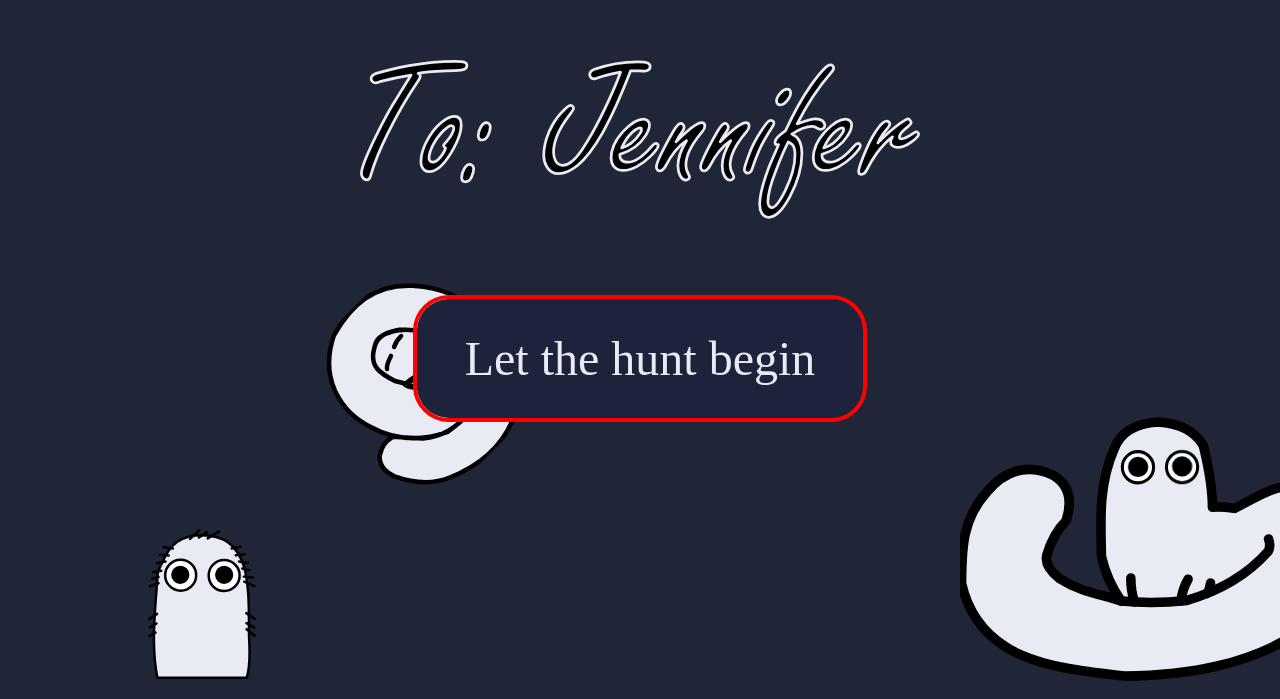
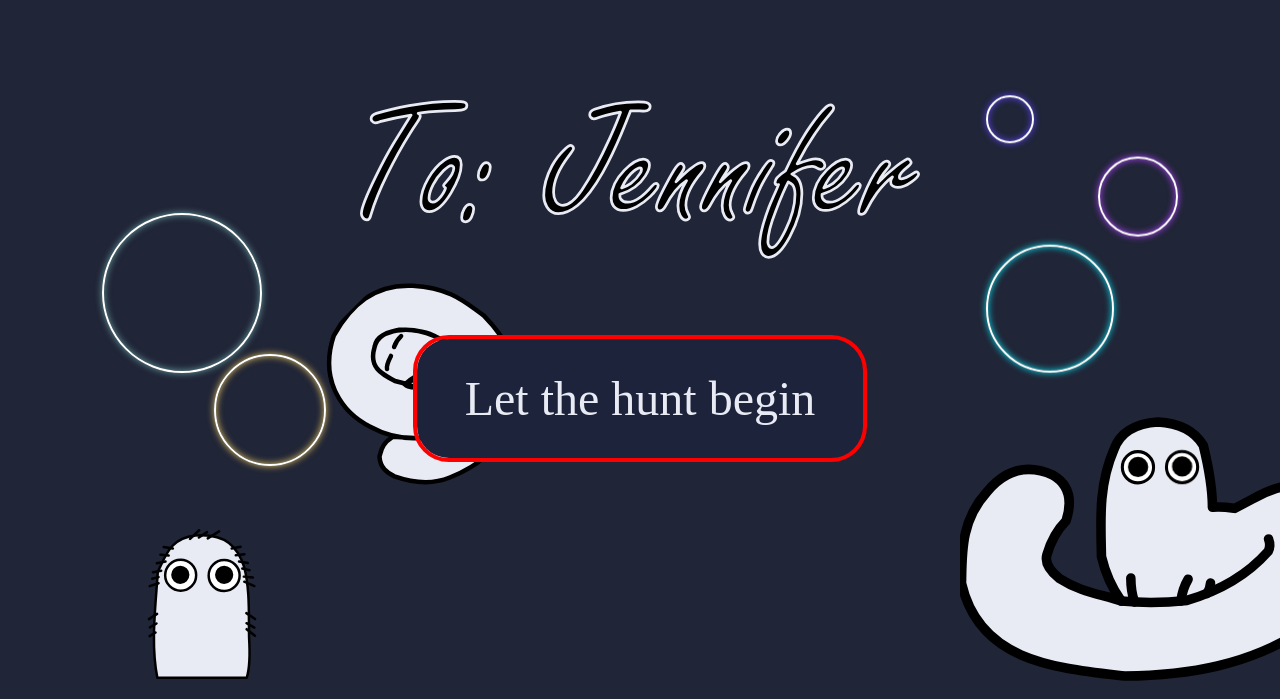
Before and after one commit to Ankia-Fuls/jen-25, a React (Vite) app: page / in a window 1280 px wide. Shown: the part 121-820 px from the top of the page. Built offline with nearby package versions, Linux system fonts and the light colour scheme; a web font is replaced by a local one.

Commit message:
Starting page animations

```diff
--- a/src/css/start.scss
+++ b/src/css/start.scss
@@ -93,6 +93,20 @@ $bp-m: 700px;
   }
 }
 
+@keyframes move-up {
+  0% {
+    transform: translate(0, 0);
+  }
+
+  70% {
+    transform: translate(0, 0);
+  }
+
+  100% {
+    transform: translate(5px, -5px);
+  }
+}
+
 .starting-page .bb {
   position: absolute;
 
@@ -121,11 +135,12 @@ $bp-m: 700px;
     .svg {
       width: 400px;
       height: 300px;
+
+      animation: move-up 8s ease-in-out infinite alternate-reverse forwards;
     }
 
     .pupil-thin {
       animation: eyes 8s ease-in-out infinite alternate-reverse forwards;
-
     }
   }
 
@@ -140,5 +155,89 @@ $bp-m: 700px;
       height: 150px;
     }
   }
+}
 
+@keyframes bubble-bounce {
+  from {
+    transform: translateY(50%);
+  }
+
+  to {
+    transform: translateY(0%);
+  }
 }
+
+.starting-page {
+  .container {
+    position: absolute;
+
+    &-1 {
+      left: 8%;
+      top: 35%;
+    }
+
+    &-2 {
+      right: 8%;
+      top: 25%;
+    }
+  }
+
+  .bubble-1 {
+    width: 10rem;
+    height: 10rem;
+    border-radius: 50%;
+    background-color: inherit;
+    border: 0.125rem solid white;
+    box-shadow: 0 0 7px var(--hat-teal), inset 0 0 7px var(--hat-teal);
+
+    animation: bubble-bounce 5s ease-in-out infinite alternate-reverse;
+    animation-delay: 1s;
+  }
+
+  .bubble-2 {
+    width: 7rem;
+    height: 7rem;
+    border-radius: 50%;
+    background-color: inherit;
+    border: 0.125rem solid white;
+    box-shadow: 0 0 7px var(--hat-gold), inset 0 0 7px var(--hat-gold);
+    margin: 1rem 0 0 7rem;
+
+    animation: bubble-bounce 5s ease-in-out infinite alternate-reverse;
+  }
+
+  .bubble-3 {
+    width: 5rem;
+    height: 5rem;
+    border-radius: 50%;
+    background-color: inherit;
+    border: 0.125rem solid white;
+    box-shadow: 0 0 7px #AF40FF, inset 0 0 7px #AF40FF;
+    margin: 1rem 0 0 7rem;
+
+    animation: bubble-bounce 5s ease-in-out infinite alternate-reverse;
+  }
+
+  .bubble-4 {
+    width: 8rem;
+    height: 8rem;
+    border-radius: 50%;
+    background-color: inherit;
+    border: 0.125rem solid white;
+    box-shadow: 0 0 7px #00DDEB, inset 0 0 7px #00DDEB;
+
+    animation: bubble-bounce 5s ease-in-out infinite alternate-reverse;
+  }
+
+  .bubble-5 {
+    width: 3rem;
+    height: 3rem;
+    border-radius: 50%;
+    background-color: inherit;
+    border: 0.125rem solid white;
+    box-shadow: 0 0 7px #5B42F3, inset 0 0 7px #5B42F3;
+
+    animation: bubble-bounce 5s ease-in-out infinite alternate-reverse;
+    animation-delay: 1s;
+  }
+}
--- a/src/pages/Start.jsx
+++ b/src/pages/Start.jsx
@@ -32,9 +32,17 @@ function Start({ setState }) {
         <Brushbuddy1 />
       </span>
 
-      <span className="">
+      <span className="container container-1">
+        <div className="bubble-1"></div>
+        <div className="bubble-2"></div>
+      </span>
 
+      <span className="container container-2">
+        <div className="bubble-5"></div>
+        <div className="bubble-3"></div>
+        <div className="bubble-4"></div>
       </span>
+
     </section>
   );
 }
```
